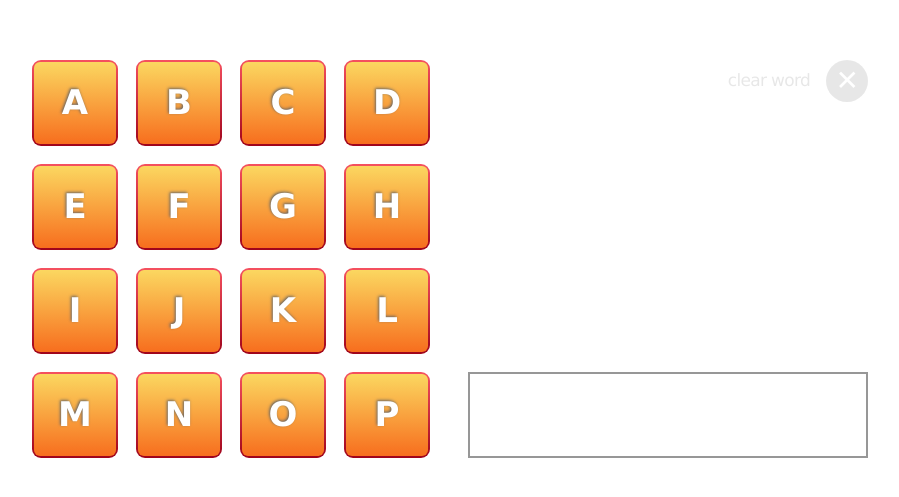
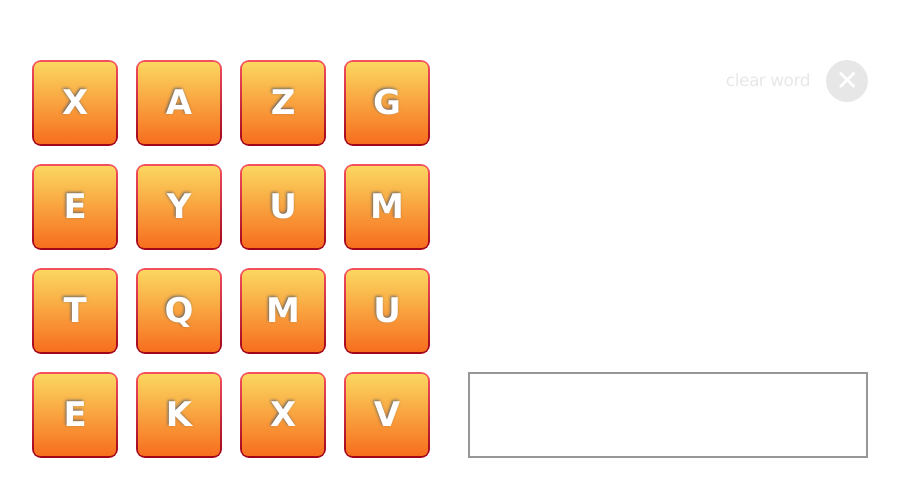
Before and after one commit to rodolfomayora/lettes-game, a React (Create React App) app: page / in a window 1280 px wide. Shown: the part 141-638 px from the top of the page, without its empty margins (190-1089 px from the left). Built offline with nearby package versions, Linux system fonts and the light colour scheme.

Commit message:
feat: add board random letters behavior

```diff
--- a/src/components/Board/index.tsx
+++ b/src/components/Board/index.tsx
@@ -13,11 +13,12 @@ export default function Board(props: BoardProps) {
 
   const generateTilesPerRow = (rowIndex: number) => {
     return (letter: string, letterIndex: number) => {
+      const letterId: string = `${rowIndex}${letterIndex}`;
       return (
-        <Tile key={`${rowIndex}${letterIndex}`}
+        <Tile key={letterId}
           letter={letter}
-          isSelected={handleSelectedTile(letter)}
-          handleTile={handleTile(letter)}/>
+          isSelected={handleSelectedTile(letterId)}
+          handleTile={handleTile(letterId)} />
       );
     }
   }
--- a/src/components/ResetButton/styles.ts
+++ b/src/components/ResetButton/styles.ts
@@ -10,7 +10,7 @@ export const ResetButtonStyled = styled.button`
   border: none;
 
   font-size: 17px;
-  letter-spacing: -0.7px;
+  letter-spacing: -0.5px;
   color: ${colors.gray1};
 
   background-color: ${colors.transparent};
--- a/src/components/WordLabel/index.tsx
+++ b/src/components/WordLabel/index.tsx
@@ -3,9 +3,18 @@ import React  from 'react';
 import { WordLabelProps } from './types';
 import { WordLabelStyled } from './styles';
 
-export default function WordLabel ({ selectedLetters }: WordLabelProps) {
+export default function WordLabel (props: WordLabelProps) {
 
-  const word: string = selectedLetters.join('');
+  const { letterMatriz, selectedLetters } = props;
 
-  return <WordLabelStyled>{word}</WordLabelStyled>;
+  const reducerToFormedWord = (acc: string, crr: string): string => {
+    const matrixCoordenates: Array<string> = crr.split('');
+    const [row, tile] = matrixCoordenates.map(item => parseInt(item))
+    const selectedLetter: string = letterMatriz[row][tile];
+    return acc.concat(selectedLetter);
+  }
+
+  const formedWord = selectedLetters.reduce(reducerToFormedWord,'')
+
+  return <WordLabelStyled>{formedWord}</WordLabelStyled>;
 }
--- a/src/components/WordLabel/types.ts
+++ b/src/components/WordLabel/types.ts
@@ -1,3 +1,6 @@
+import { Matriz } from '../../models';
+
 export type WordLabelProps = {
+  letterMatriz: Matriz,
   selectedLetters: Array<string>,
 }
--- a/src/utils/index.ts
+++ b/src/utils/index.ts
@@ -1,2 +1,2 @@
-export { default as generateRandomCharacters } from './generateRandomCharacters';
+export { default as generateRandomLetters } from './generateRandomLetters';
 export { default as mapArrayToMatriz } from './mapArrayToMatriz';
--- a/src/views/BoardGame/index.tsx
+++ b/src/views/BoardGame/index.tsx
@@ -1,9 +1,11 @@
-import React, { useState } from 'react';
+import React, { useEffect, useState } from 'react';
 
-
-import data from '../../data/test-board-1.json';
+// import data from '../../data/test-board-1.json';
 import { Matriz } from '../../models';
-import { mapArrayToMatriz } from '../../utils';
+import {
+  generateRandomLetters,
+  mapArrayToMatriz,
+ } from '../../utils';
 import {
   Board,
   WordLabel,
@@ -18,19 +20,22 @@ import {
 
 export default function BoardGame () {
 
-  const { board: letters } = data;
+  // const { board: randomLettets } = data;
+  const [letterMatriz, setLetterMatriz] = useState<Matriz>([]);
+  useEffect(() => {
+    const letterQuantity: number = 16;
+    const matrizColumns: number = 4;
+    const randomLettets = generateRandomLetters(letterQuantity);
+    const newLetterMatriz = mapArrayToMatriz(randomLettets, matrizColumns);
+    setLetterMatriz(newLetterMatriz);
+  },
+  [])
 
-  const matrizColumns: number = 4;
+  const [selectedLettersId, setSelectedLetters] = useState<Array<string>>([]);
 
-  const letterMatriz: Matriz = mapArrayToMatriz(letters, matrizColumns);
+  const isSelectedLettersEmpty: boolean = !selectedLettersId.length;
 
-  const initialState: Array<string> = [];
-
-  const [selectedLetters, setSelectedLetters] = useState<Array<string>>(initialState);
-
-  const isSelectedLettersEmpty: boolean = !selectedLetters.length;
-
-  const handleReset = () => setSelectedLetters(initialState);
+  const handleReset = () => setSelectedLetters([]);
 
   const handleTile = (currentLetter: string) => () => {
     setSelectedLetters(letters => letters.concat(currentLetter));
@@ -51,12 +56,14 @@ export default function BoardGame () {
       <BoardWrapper>
         <Board
           letterMatriz={letterMatriz}
-          handleSelectedTile={handleSelectedTile(selectedLetters)}
+          handleSelectedTile={handleSelectedTile(selectedLettersId)}
           handleTile={handleTile} />
       </BoardWrapper>
 
       <LabelWrapper>
-        <WordLabel selectedLetters={selectedLetters} />
+        <WordLabel
+          letterMatriz={letterMatriz}
+          selectedLetters={selectedLettersId} />
       </LabelWrapper>
     </BoardGameStyled>
   );
```
Also changed, not shown: src/utils/generateRandomLetters.ts (renamed from src/utils/generateRandomCharacters.ts).
